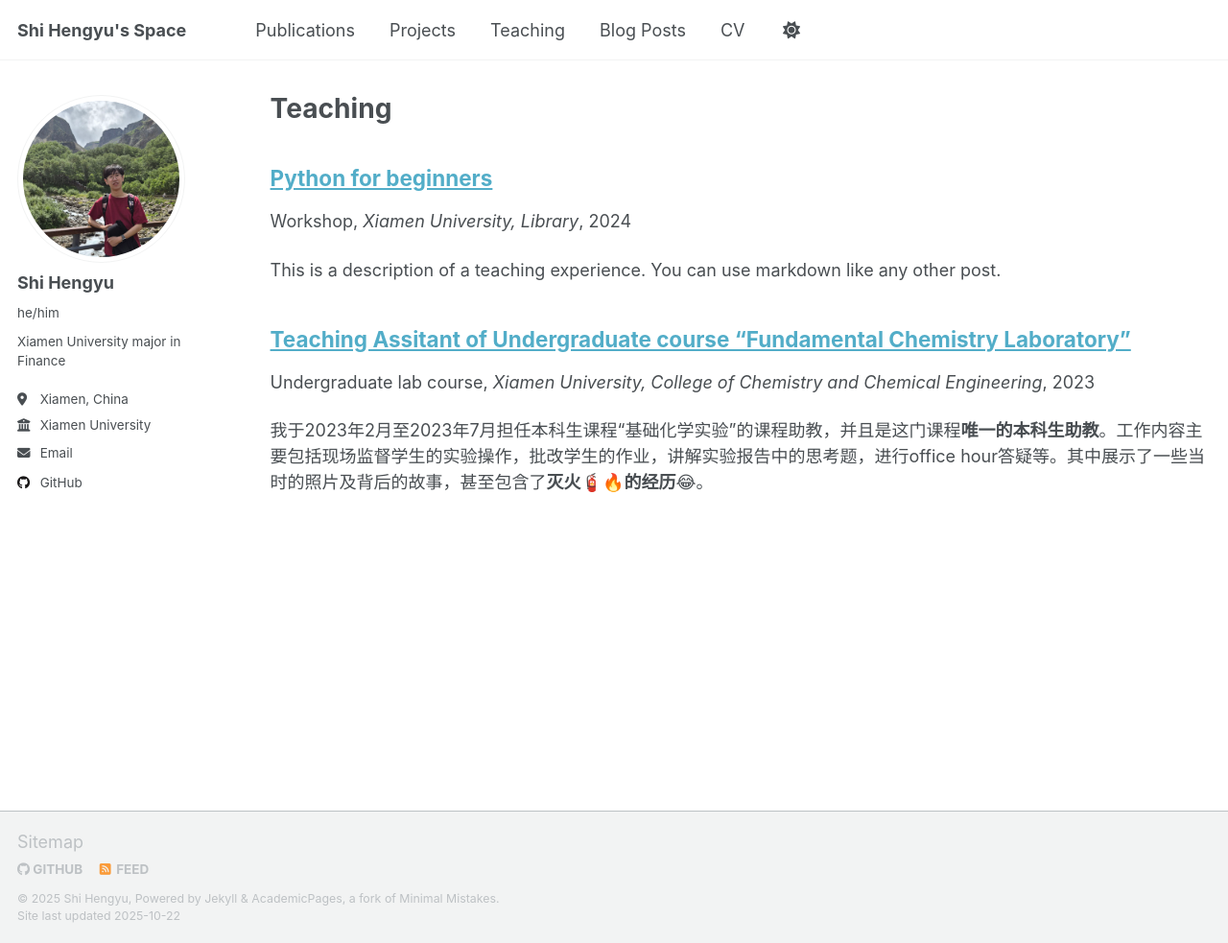
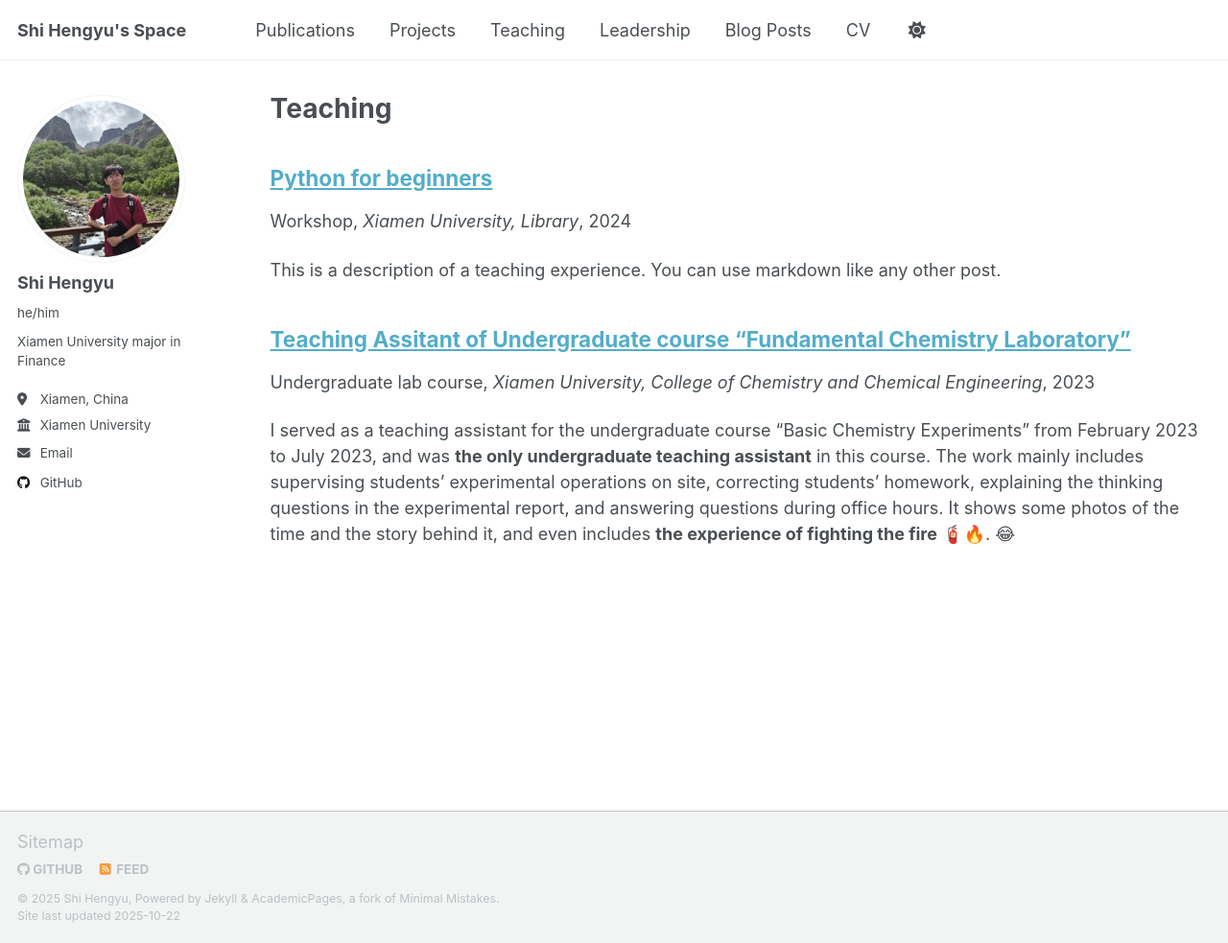
Before and after one commit to ShiHengyu111/ShiHengyu111.github.io, a Jekyll site: the page built from _pages/teaching.html, in a window 1280 px wide and 983 px high. Shown: the whole window at 96% size. Built offline with Jekyll 4.4.1, drawn with Linux system fonts in a browser that asks for light colours; a script that is not in the unit is left out.

Commit message:
translate

```diff
--- a/_data/navigation.yml
+++ b/_data/navigation.yml
@@ -26,6 +26,9 @@ main:
   - title: "Teaching"
     url: /teaching/
 
+  - title: "Leadership"
+    url: /leadership/
+
   - title: "Blog Posts"
     url: /year-archive/
 
--- a/_teaching/2023-02-ChemTA-1.md
+++ b/_teaching/2023-02-ChemTA-1.md
@@ -7,19 +7,19 @@ venue: "Xiamen University, College of Chemistry and Chemical Engineering"
 date: 2023-02-01
 location: "Xiamen, China"
 ---
-我于2023年2月至2023年7月担任本科生课程“基础化学实验”的课程助教，并且是这门课程**唯一的本科生助教**。工作内容主要包括现场监督学生的实验操作，批改学生的作业，讲解实验报告中的思考题，进行office hour答疑等。其中展示了一些当时的照片及背后的故事，甚至包含了**灭火🧯🔥的经历**😂。
+I served as a teaching assistant for the undergraduate course "Basic Chemistry Experiments" from February 2023 to July 2023, and was **the only undergraduate teaching assistant** in this course. The work mainly includes supervising students' experimental operations on site, correcting students' homework, explaining the thinking questions in the experimental report, and answering questions during office hours. It shows some photos of the time and the story behind it, and even includes **the experience of fighting the fire** 🧯🔥. 😂
 
 Some stories
 ======
 <center>
     <img style="border-radius: 0.3125em;
     box-shadow: 0 2px 4px 0 rgba(34,36,38,.12),0 2px 10px 0 rgba(34,36,38,.08);"
-    src="../images/teaching/TA-01.jpg" alt="蚊子" width="50%">
+    src="../images/teaching/TA-01.jpg" alt="Poor Mosquito" width="50%">
     <br>
     <div style="color:orange; border-bottom: 1px solid #d9d9d9;
     display: inline-block;
     color: #999;
-    padding: 2px;">Fig 1. 😂肉桂酸的合成与重结晶纯化实验中，一名同学的烧瓶中飞进去了一只蚊子🦟 </div>
+    padding: 2px;">Fig 1. 😂在肉桂酸的合成与重结晶纯化实验中，一只可怜的蚊子🦟飞进了正在发生Perkin reaction的一名同学的烧瓶 </div>
 </center>
 
 <br>
@@ -41,14 +41,13 @@ Some stories
 <center>
     <img style="border-radius: 0.3125em;
     box-shadow: 0 2px 4px 0 rgba(34,36,38,.12),0 2px 10px 0 rgba(34,36,38,.08);"
-    src="../images/teaching/TA-13.jpg" alt="瞌睡" width="50%">
+    src="../images/teaching/TA-13.jpeg" alt="瞌睡" width="50%">
     <br>
     <div style="color:orange; border-bottom: 1px solid #d9d9d9;
     display: inline-block;
     color: #999;
-    padding: 2px;">Fig 3. 💤在讲解实验操作步骤与反应原理时，灰色卫衣的这位同学看起来听讲很认真，但其实是睡着了(后续把他叫醒了，因为实验安全问题必须要重视)😂  </div>
+    padding: 2px;">Fig 3. 💤在讲解实验操作步骤与反应原理时，灰色卫衣的这位同学看起来听讲很认真，但其实是睡着了(后续把他叫醒了，因为实验安全操作问题)😂  </div>
 </center>
-
 
 <br>
 <br>
@@ -71,13 +70,13 @@ Some stories
     <div style="color:orange; border-bottom: 1px solid #d9d9d9;
     display: inline-block;
     color: #999;
-    padding: 2px;">图 1. 实验学生的报告及批改 </div>
+    padding: 2px;">Fig 4-6. 批改过的部分学生的优秀实验报告，使用红色字迹进行批改，并在右上角签名留档 </div>
 </center>
 
 <br>
 <br>
 
-学生的实验表现记录
+学生表现记录
 ======
 <center>
     <p float="left">
@@ -95,5 +94,5 @@ Some stories
     <div style="color:orange; border-bottom: 1px solid #d9d9d9;
     display: inline-block;
     color: #999;
-    padding: 2px;">图 1-3. 三次实验学生的成绩表现（P3中的4号学生和32号学生因为操作不当起火被扣了较多的分数） </div>
+    padding: 2px;">Fig 7-9. 部分实验学生的成绩表现（Fig 9中的4号学生和32号学生因为操作不当起火被扣了较多的分数） </div>
 </center>
```
Also changed, not shown: _pages/cv.md (+1 -1 lines).
